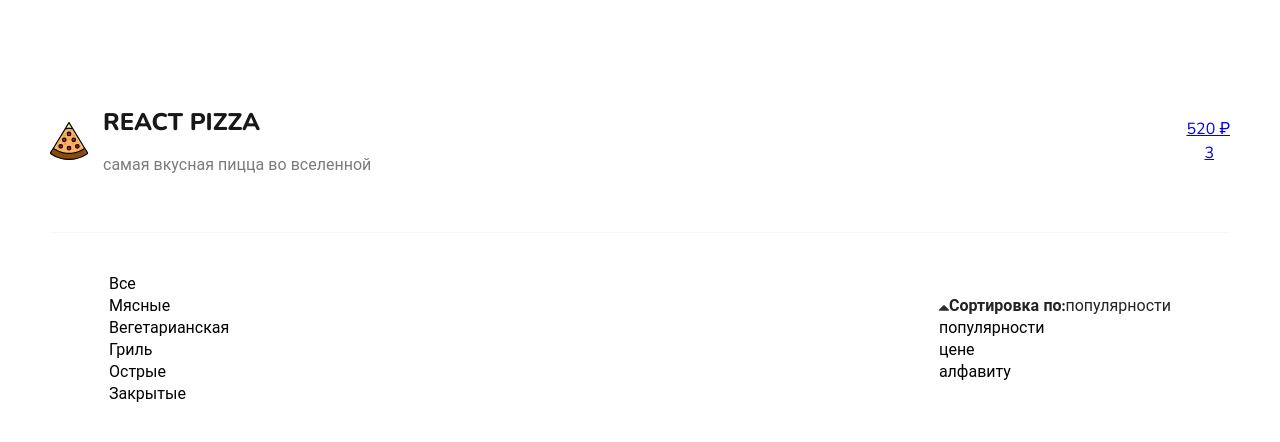
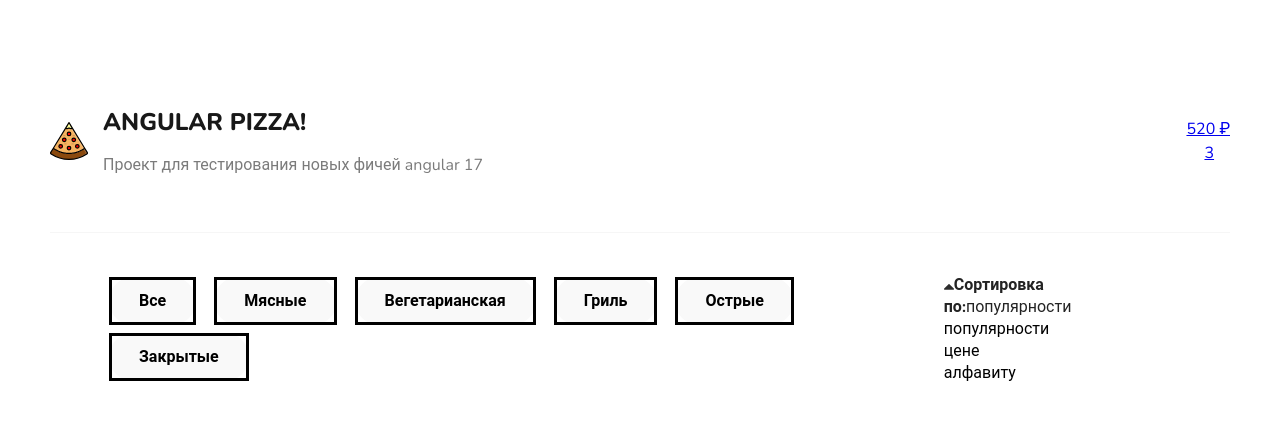
Before and after one commit to VODOROD1/angular-pizza, an Angular app: page / in a window 1280 px wide. Shown: the top 442 px of the page. Built offline with nearby package versions, Linux system fonts and the light colour scheme.

Commit message:
[january_05] sort.component was added

```diff
--- a/package.json
+++ b/package.json
@@ -15,6 +15,7 @@
     "@angular/compiler": "^17.0.0",
     "@angular/core": "^17.0.0",
     "@angular/forms": "^17.0.0",
+    "@angular/material": "^17.0.4",
     "@angular/platform-browser": "^17.0.0",
     "@angular/platform-browser-dynamic": "^17.0.0",
     "@angular/router": "^17.0.0",
--- a/src/app/app.component.html
+++ b/src/app/app.component.html
@@ -1,20 +1,11 @@
 <div class="wrapper">
   <div>
-    <app-header></app-header>
+    <app-header />
   </div>
   <div class="content">
     <div class="container">
       <div class="content__top">
-        <div class="categories">
-          <ul>
-            <li class="active">Все</li>
-            <li>Мясные</li>
-            <li>Вегетарианская</li>
-            <li>Гриль</li>
-            <li>Острые</li>
-            <li>Закрытые</li>
-          </ul>
-        </div>
+        <app-categories />
         <div class="sort">
           <div class="sort__label">
             <svg
--- a/src/app/app.component.ts
+++ b/src/app/app.component.ts
@@ -2,11 +2,12 @@ import { Component } from '@angular/core';
 import { CommonModule } from '@angular/common';
 import { RouterOutlet } from '@angular/router';
 import { HeaderComponent } from './components/header/header.component';
+import { CategoriesComponent } from './components/categories/categories.component';
 
 @Component({
   selector: 'app-root',
   standalone: true,
-  imports: [CommonModule, RouterOutlet, HeaderComponent],
+  imports: [CommonModule, RouterOutlet, HeaderComponent, CategoriesComponent],
   templateUrl: './app.component.html',
   styleUrl: './app.component.scss'
 })
--- /dev/null
+++ b/src/app/components/categories/categories.component.html
@@ -0,0 +1,7 @@
+<div class="categories">
+    <mat-chip-listbox aria-label="categories" class="list">
+        @for (category of categories; track category) {
+            <mat-chip-option (click)="onChangeCategory(category)" class="list__item">{{category}}</mat-chip-option>
+        }
+    </mat-chip-listbox>
+</div>
--- /dev/null
+++ b/src/app/components/categories/categories.component.scss
@@ -0,0 +1,42 @@
+@import '../../variables';
+
+.categories {
+  .list {
+    display: flex;
+
+    &__item {
+      list-style-type: none;
+      background-color: #f9f9f9;
+      border-radius: 30px;
+      margin-right: 10px;
+      font-weight: bold;
+      cursor: pointer;
+      transition: background-color 0.1s ease-in-out;
+      // @include noselect();
+
+      &:hover {
+        background-color: darken(#f9f9f9, 2%);
+      }
+
+      &:active {
+        background-color: darken(#f9f9f9, 5%);
+      }
+
+      &.active {
+        background-color: #282828;
+        color: #fff;
+      }
+
+      .mdc-evolution-chip__cell {
+        .mdc-evolution-chip__action {
+          padding: 13px 30px !important;
+        }
+      }
+    }
+  }
+}
+
+.mat-mdc-chip-selected {
+  background-color: #282828 !important;
+  color: #fff !important;
+}
--- /dev/null
+++ b/src/app/components/categories/categories.component.ts
@@ -0,0 +1,26 @@
+import { Component } from '@angular/core';
+import {MatChipsModule} from '@angular/material/chips';
+
+type CategoriesProps = {
+  value: number;
+  onChangeCategory: (idx: number) => void;
+};
+
+const categories = ['Все', 'Мясные', 'Вегетарианская', 'Гриль', 'Острые', 'Закрытые'];
+
+@Component({
+  selector: 'app-categories',
+  standalone: true,
+  imports: [MatChipsModule],
+  templateUrl: './categories.component.html',
+  styleUrl: './categories.component.scss'
+})
+
+export class CategoriesComponent {
+  public categories: string[] = categories;
+
+  onChangeCategory(category: string) {
+    debugger;
+
+  }
+}
--- a/src/app/components/header/header.component.html
+++ b/src/app/components/header/header.component.html
@@ -3,8 +3,8 @@
       <div class="header__logo">
         <img width="38" src="../../../assets/img/pizza-logo.svg" alt="Pizza logo" />
         <div>
-          <h1>React Pizza</h1>
-          <p>самая вкусная пицца во вселенной</p>
+          <h1>Angular Pizza!</h1>
+          <p>Проект для тестирования новых фичей angular 17</p>
         </div>
       </div>
       <div class="header__cart">
--- a/src/styles.css
+++ b/src/styles.css
@@ -1 +1,14 @@
 /* You can add global styles to this file, and also import other style files */
+.categories {
+    .list__item {
+        .mdc-evolution-chip__cell {
+            .mdc-evolution-chip__action {
+                padding: 13px 30px !important;
+            }
+        }
+    }
+
+    .mat-mdc-standard-chip.mdc-evolution-chip--with-primary-graphic .mdc-evolution-chip__graphic {
+        padding: 0;
+    }
+}
--- a/tsconfig.json
+++ b/tsconfig.json
@@ -21,7 +21,8 @@
     "useDefineForClassFields": false,
     "lib": [
       "ES2022",
-      "dom"
+      "dom",
+      "dom.iterable"
     ]
   },
   "angularCompilerOptions": {
```
Also changed, not shown: src/app/components/sort/sort.component.html (added, +11 -0 lines), src/app/components/sort/sort.component.ts (added, +45 -0 lines), src/app/components/sort/sort.component.scss (added), 2 other files (tests, documents, lock files or other folders).
